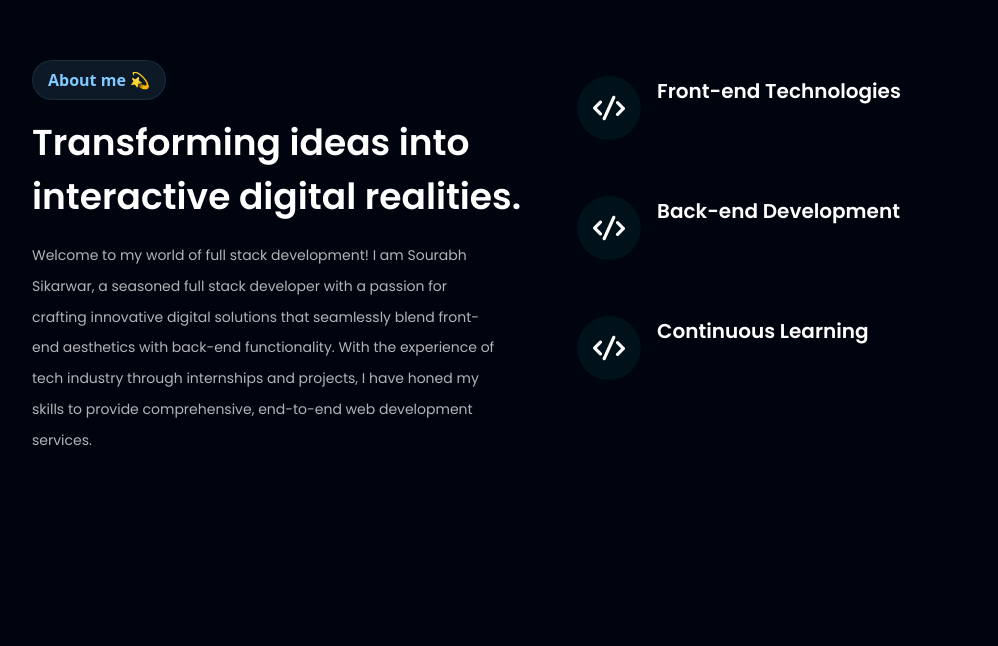
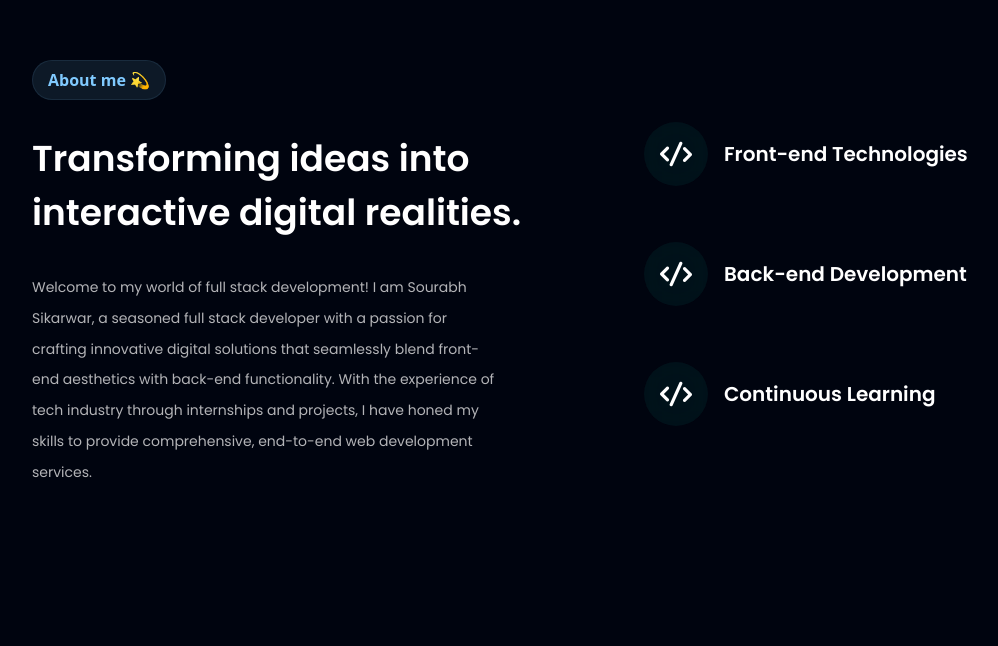
Before and after one commit to sourabhsikarwar/portfolio, a React (Vite) app: page / in a window 1280 px wide. Shown: the part 676-1322 px from the top of the page, without its empty margins (32-1030 px from the left). Built offline with nearby package versions, Linux system fonts and the light colour scheme.

Commit message:
Minor changes

```diff
--- a/src/components/Business.jsx
+++ b/src/components/Business.jsx
@@ -7,7 +7,7 @@ const FeatureCard = ({ icon, title, content, index }) => (
     initial={{ opacity: 0, y: 100 }}
     whileInView={{ opacity: 1, y: 0 }}
     transition={{ duration: 0.8 }}
-    className={`flex flex-row p-4 rounded-[20px]
+    className={`flex flex-row items-center p-4 rounded-[20px] w-full
   ${index !== features.length - 1 ? "mb-6" : "mb-0"} feature-card`}
   >
     <div
@@ -26,8 +26,8 @@ const FeatureCard = ({ icon, title, content, index }) => (
 
 const Business = () => {
   return (
-    <section id="about" className={layout.section}>
-      <div className={layout.seciontInfo}
+    <section id="about" className={`${layout.section} items-start md:items-center`}>
+      <div className={layout.sectionInfo}
         initial={{ opacity: 0, y: 100 }}
         whileInView={{ opacity: 1, y: 0 }}
         transition={{ duration: 0.8 }}
--- a/src/components/Gradients/Circular.jsx
+++ b/src/components/Gradients/Circular.jsx
@@ -2,7 +2,7 @@ const Circular = () => {
   return (
     <svg
       viewBox="0 0 1024 1024"
-      className="absolute opacity-20 left-0 top-1/2 z-10 h-[64rem] w-[64rem] -translate-x-1/2 md:-translate-x-3/4 [mask-image:radial-gradient(closest-side,white,transparent)]"
+      className="absolute opacity-20 left-0 top-1/2 z-0 h-[64rem] w-[64rem] -translate-x-1/2 md:-translate-x-3/4 [mask-image:radial-gradient(closest-side,white,transparent)]"
       aria-hidden="true"
     >
       <circle
```
